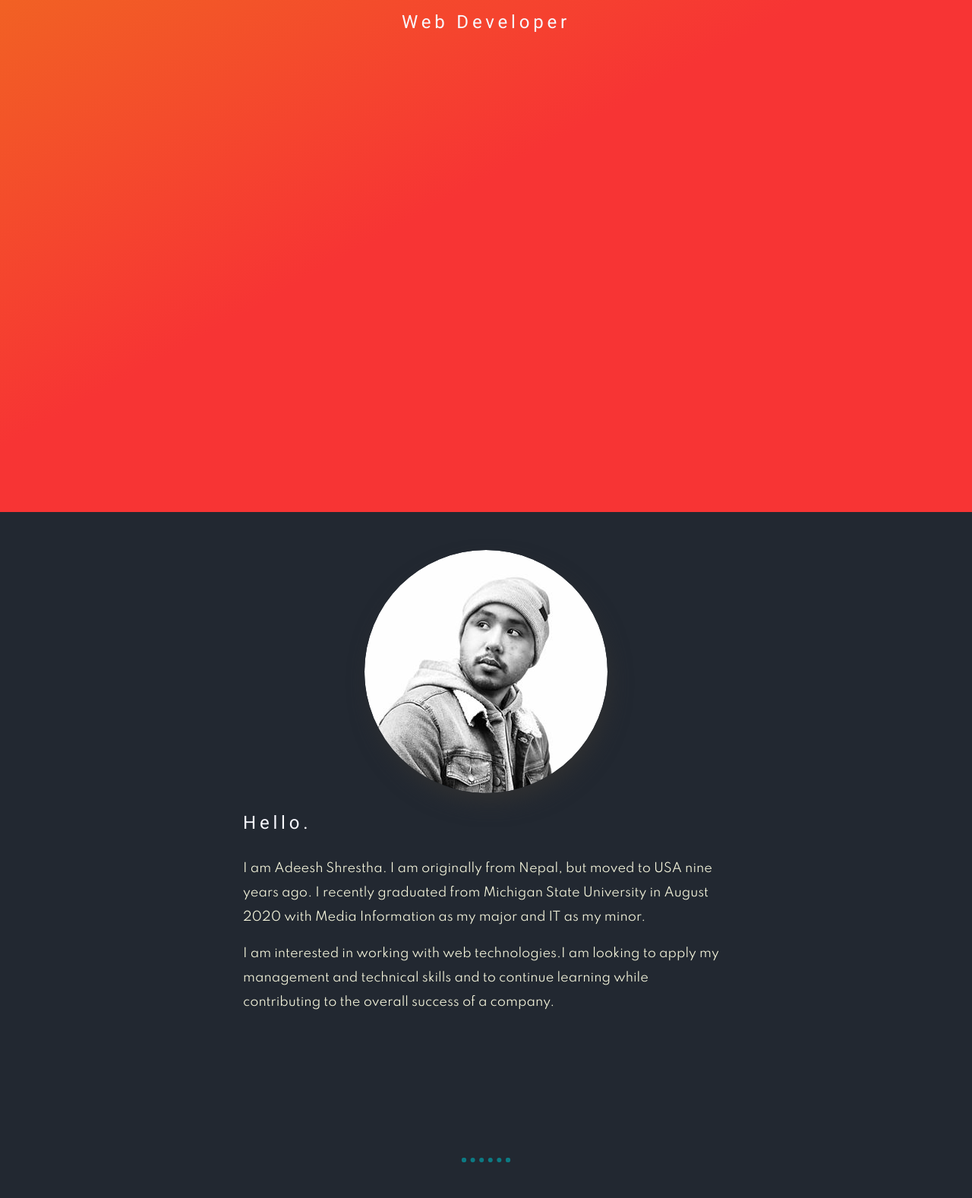
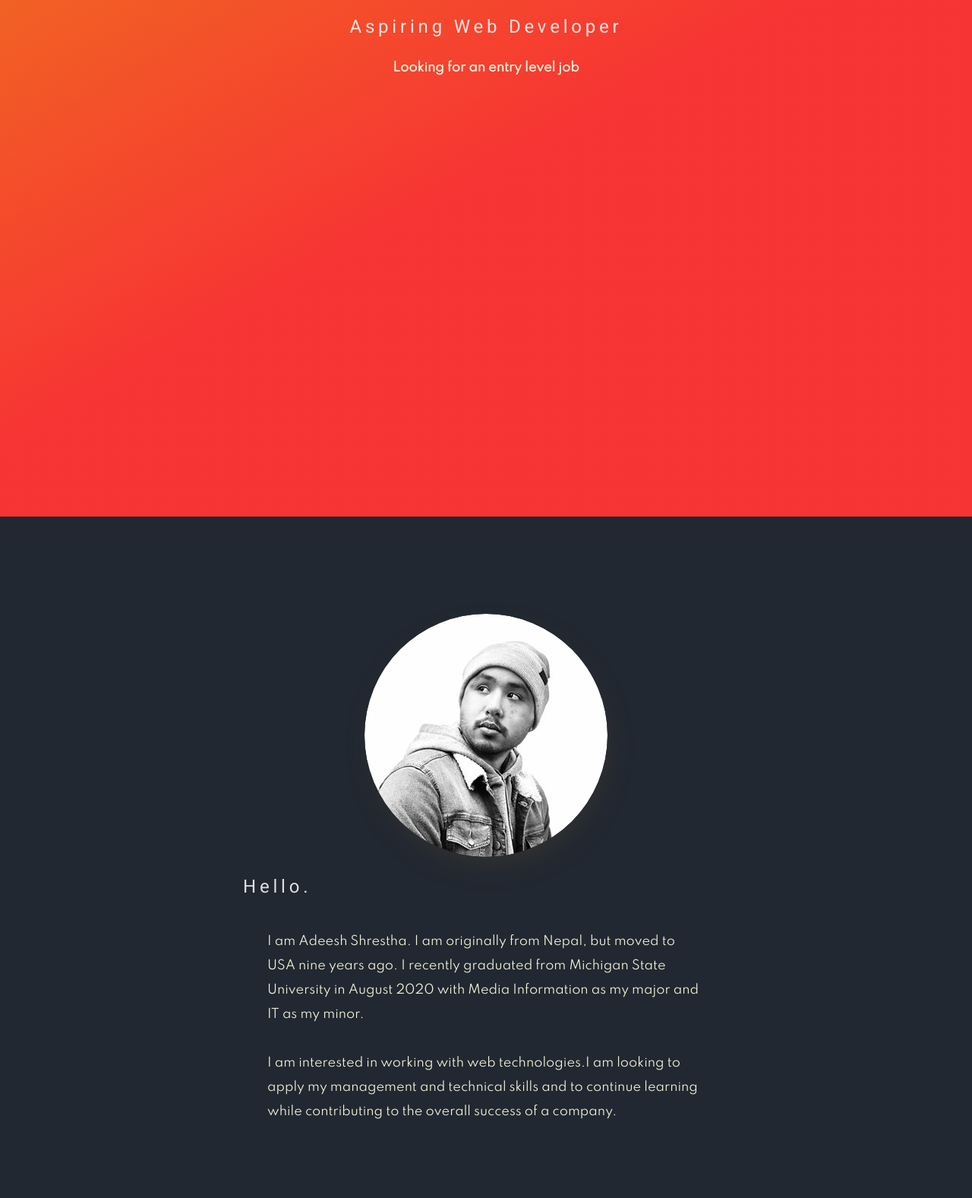
Before and after one commit to adeeshmans/intermidiate-css, a plain HTML site: page css/index.html in a window 1280 px wide. Shown: the part 376-1953 px from the top of the page at 76% size. Drawn offline with Linux system fonts and the light colour scheme.

Commit message:
Static portfolio complete; I need to add more.

```diff
--- a/css/css/style.css
+++ b/css/css/style.css
@@ -17,12 +17,13 @@ body {
 hr {
   border: dotted #00acb59f 6px;
   border-bottom: none;
-  margin: 50px auto 50px auto;
+  margin: 10% auto 5% auto;
   width: 4%;
 }
 
 p {
   line-height: 2;
+  margin: 5%;
 }
 
 a {
@@ -38,7 +39,7 @@ a:hover {
   background-image: linear-gradient(151deg, #F16323 20%, #f50000cb 55%);
   height: 100vh;
   position: relative;
-  padding-top: 250px;
+  padding-top: 20%;
 }
 
 h1 {
@@ -78,12 +79,12 @@ h1 {
 .portrait {
   border-radius: 160px;
   box-shadow: 5px 15px 30px -5px rgb(49, 49, 49);
-  margin-top: 50px;
+  margin-top: 20%;
   width: 50%;
 }
 
 h2 {
-  color: #f8f8ff;
+  color: #ffffffd8;
   font-family: "Roboto", sans-serif;
   font-weight: normal;
   font-size: 1.5rem;
@@ -107,11 +108,11 @@ h3 {
 
 .skills {
   height: 100vh;
-  margin-top: 50px;
+  margin-top: 5%;
 }
 
 .skill-row {
-  margin: 50px auto 50px auto;
+  margin: 5% auto 5% auto;
   text-align: left;
   width: 60%;
 }
@@ -156,7 +157,7 @@ h3 {
 }
 
 .contact-message {
-  width: 40%;
+  width: 60%;
   margin: 40px auto 60px;
 }
 
--- a/css/index.html
+++ b/css/index.html
@@ -16,8 +16,9 @@
 <body>
 
  <div class="top-container">
-  <h1> <span>I'm Adeesh.</span> </h1>
-  <h2> <span>Web Developer</span> </h2>
+  <h1> <span>I'm Adeesh.</span></h1>
+  <h2> <span>Aspiring Web Developer</span> </h2>
+  <h4> <span>Looking for an entry level job</span></h4>
  </div>
 
  <div class="middle-container">
```
